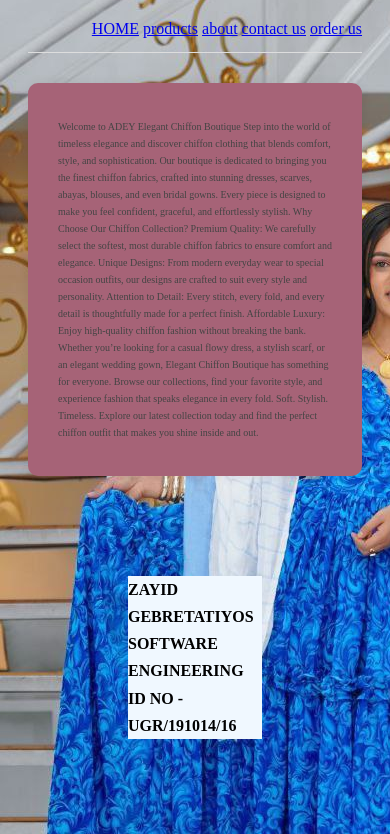
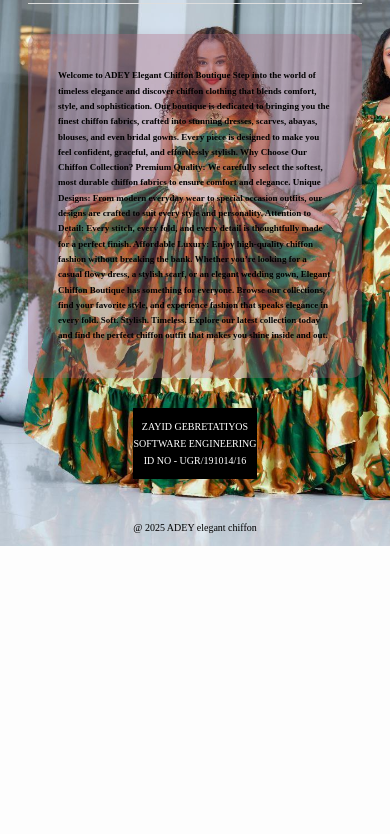
Before and after one commit to zed2121gg/AdeyChiffonShopping, a plain HTML site: page index.html in a window 390 px wide. Shown: the part 165-999 px from the top of the page. After the commit the page ends 844 px from the top, so only its background shows below. Drawn offline with Linux system fonts and the light colour scheme.

Commit message:
second commit

```diff
--- a/index.html
+++ b/index.html
@@ -9,12 +9,12 @@
 <body>
     <HEader>
     <h1 align="center">ADEY ELEGANT CHIFFON</h1>
-   <NAv align="right">
+   <NAv align="right" class="nav">
      <a href="index.html">HOME</a>
-     <a href="products.html">products</a>
-     <a href="about.html">about</a>
-     <a href="contact.html">contact us</a>
-     <a href="order.html">order us</a>
+     <a href="products.html">PRODUCTS</a>
+     <a href="about.html">ABOUT</a>
+     <a href="contact.html">CONTACT US</a>
+     <a href="order.html">ORDER US</a>
    </NAv>
     </HEader>
     <section class="hero">
@@ -32,12 +32,14 @@
  Soft. Stylish. Timeless.
 Explore our latest collection today and find the perfect chiffon outfit that makes you shine inside and out.</p>
  </section>
- <p id="info">
- <B>
-    ZAYID GEBRETATIYOS <br>
+ <div id="info">
+   <p>
+
+      ZAYID GEBRETATIYOS <br>
        SOFTWARE ENGINEERING
-    <br>
-      ID NO - UGR/191014/16</B></p>
+      <br>
+      ID NO - UGR/191014/16</p>
+  </div>
    <footer align="center">@ 2025 ADEY elegant chiffon
     </footer>
 </body>
--- a/style1.css
+++ b/style1.css
@@ -1,8 +1,10 @@
 body {
-    background:url(images/photo_2025-11-21_09-33-04.jpg) #faf7f7c4;
+    background:url(./images/photo_2025-11-21_09-17-14.jpg) #faf7f73c;
+    background-repeat:no-repeat;
 
     line-height: 1.7;
     padding: 0 20px;
+    background-size: cover;
 }
 
 header {
@@ -12,28 +14,27 @@
 }
 
 .title {
-    font-size: 2.2rem;
+    font-size: 25px;
     letter-spacing: 2px;
     font-weight: 600;
     color: #a66377; /* soft rose color */
 }
 
 
-.navbar {
+.nav{
     margin-top: 10px;
 }
 
-.navbar a {
+.nav a {
     text-decoration: none;
-    color: #444;
+    color: black;
     margin: 0 10px;
-    padding: 8px 15px;
-    font-size: 1rem;
-    border-radius: 20px;
+    padding: 8px 10px;
+    border-radius: 10px;
     transition: 0.3s;
 }
 
-.navbar a:hover {
+.nav a:hover {
     background: #a66377;
     color: white;
 }
@@ -42,24 +43,32 @@
 .hero {
     max-width: 900px;
     margin: 30px auto;
-    background:#a66377 ;
+    background:#a663775e ;
     padding: 25px 30px;
     border-radius: 10px;
     box-shadow: 0 0 12px rgba(0,0,0,0.06);
 }
 
+
 .hero p {
-    font-size: 10px;
-    color: #444;
+    font-size: 15px;
+    color:black;
+    font-weight:900;
 }
 
 #info{
-  background-color: aliceblue;
-  margin: 100px;
-  display: flex;
-  align-items: center;
-  justify-content: center;
+    display: flex;
+    align-items:center ;
+    justify-content: center;
+    width: 250px;
+    background-color:black;
+    color:white;
+    text-align: center;
+    width:fit-content;
+    margin: auto;
 }
+
+
 footer {
     text-align: center;
     margin: 30px 0 10px;
@@ -68,3 +77,26 @@
     color:black:
     border-top: 1px solid #ddd;
 }
+
+@media (max-width: 600px){
+    h1{
+        font-size: 25px;
+    }
+
+    .nav a  {
+    font-size: 8px;
+    font-weight: bold;
+    padding: 8px;
+    margin: 5px 5px 5px 5px;
+
+    }
+    .hero p{
+        font-size: 9px;
+    }
+    #info{
+       font-size: 10px;
+    }
+    footer{
+        font-size: 10px;
+    }
+}
--- a/style2.css
+++ b/style2.css
@@ -93,3 +93,22 @@
 form input[type="submit"]:hover {
     background: #8d4e64;
 }
+ footer {
+    text-align: center;
+    margin: 30px 0 10px;
+    padding-top: 10px;
+    font-size: 0.95rem;
+    color:black:
+    border-top: 1px solid #ddd;
+}
+
+@media (max-width: 600px){
+    h1{
+        font-size: 25px;
+    }
+    .nav a {
+    font-size: 7px;
+    font-weight: bold;
+    padding: 10px;
+    margin: 5px 5px 5px 5px;
+    }
--- a/style3.css
+++ b/style3.css
@@ -113,3 +113,30 @@
     background-image: url(./images/photo_2025-11-21_09-40-27.jpg);
     background-size: cover;
 }
+
+@media (max-width: 600px){
+   nav a  {
+    font-size: 8px;
+    font-weight: bold;
+    padding: 8px;
+    margin: 5px 5px 5px 5px;
+
+    }
+    .products p{
+        font-size: 10px;
+    }
+    h3{
+        font-size: 10px;
+    }
+    #photos{
+        display: grid;
+        grid-template-columns: repeat(2, 1fr);
+        grid-auto-rows: 150px;
+        gap: 10px;
+        padding: 10px;
+    }
+    #shifon1, #shifon2, #shifon3, #shifon4, #shifon5, #shifon6, #shifon7, #shifon8{
+        width: 150px;
+        height: 150px;
+    }
+}
--- a/style4.css
+++ b/style4.css
@@ -4,7 +4,6 @@
     padding: 0 20px;
 }
 
-/* Header */
 header {
     text-align: center;
     padding: 20px 0 10px;
@@ -17,7 +16,7 @@
     letter-spacing: 1px;
 }
 
-/* Navigation */
+
 nav {
     margin-top: 10px;
 }
@@ -36,7 +35,7 @@
     color: white;
 }
 
-/* Contact Section */
+
 .contact {
     max-width: 700px;
     margin: 40px auto;
@@ -66,8 +65,18 @@
     color: #444;
 }
 
-/* Optional: hover effect for contact text */
 .contact p:hover {
     color: #a66377;
     cursor: default;
 }
+@media (max-width: 600px){
+    h1{
+        font-size: 25px;
+    }
+    .nav a  {
+    font-size: 8px;
+    font-weight: bold;
+    padding: 8px;
+    margin: 5px 5px 5px 5px;
+
+    }
--- a/style5.css
+++ b/style5.css
@@ -10,7 +10,7 @@
     color: #a66377;
 }
 
-nav a {
+ nav a {
     text-decoration: none;
     color: #444;
     margin: 0 10px;
@@ -51,7 +51,6 @@
 
 
 
-
 footer {
     text-align: center;
     padding: 15px 0;
@@ -60,3 +59,15 @@
     color: #777;
     font-size: 0.9rem;
 }
+
+@media (max-width: 600px){
+    h1{
+        font-size: 25px;
+    }
+  .nav a {
+    font-size: 8px;
+    font-weight: 900;
+    padding: 10px;
+    margin: 5px 5px 5px 5px;
+  }
+}
```
Also changed, not shown: about.html (+14 -12 lines), contact.html (+12 -13 lines), order.html (+15 -12 lines), products.html (+5 -5 lines), submit.html (+4 -0 lines).
